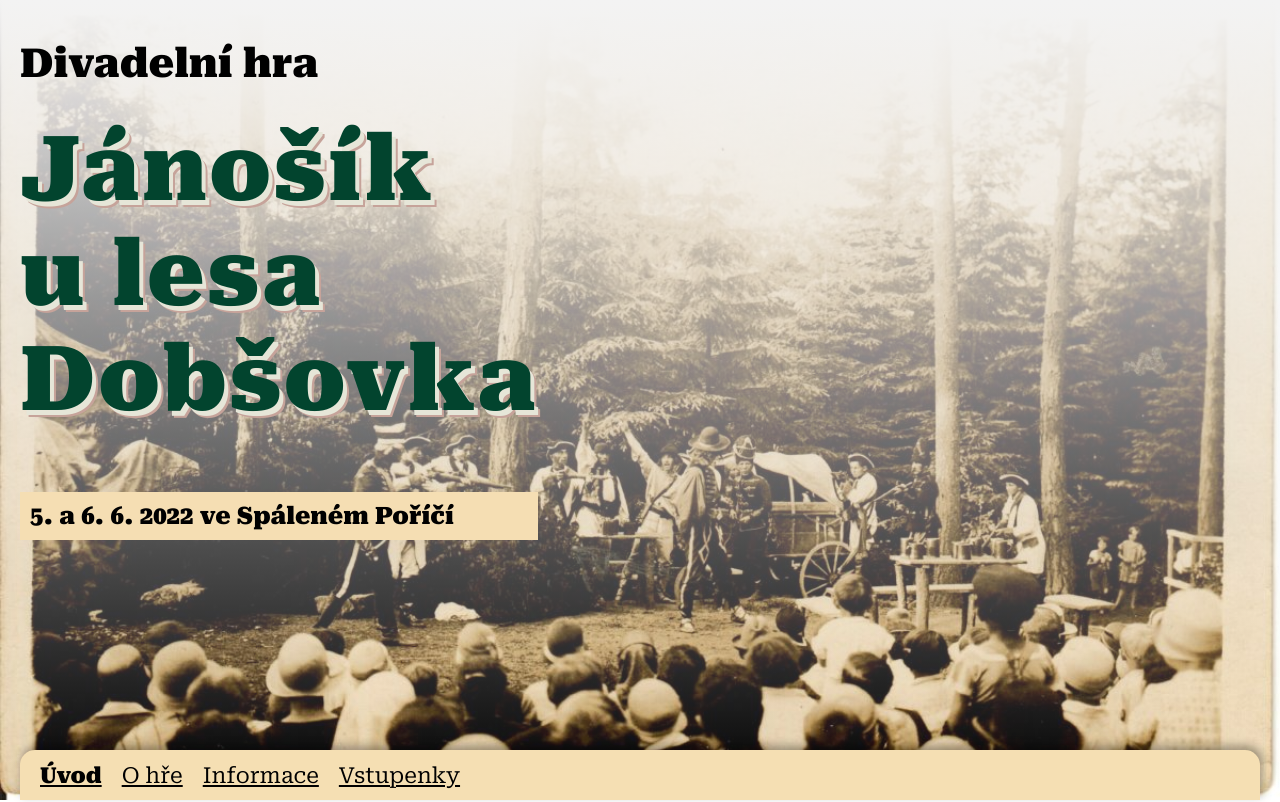
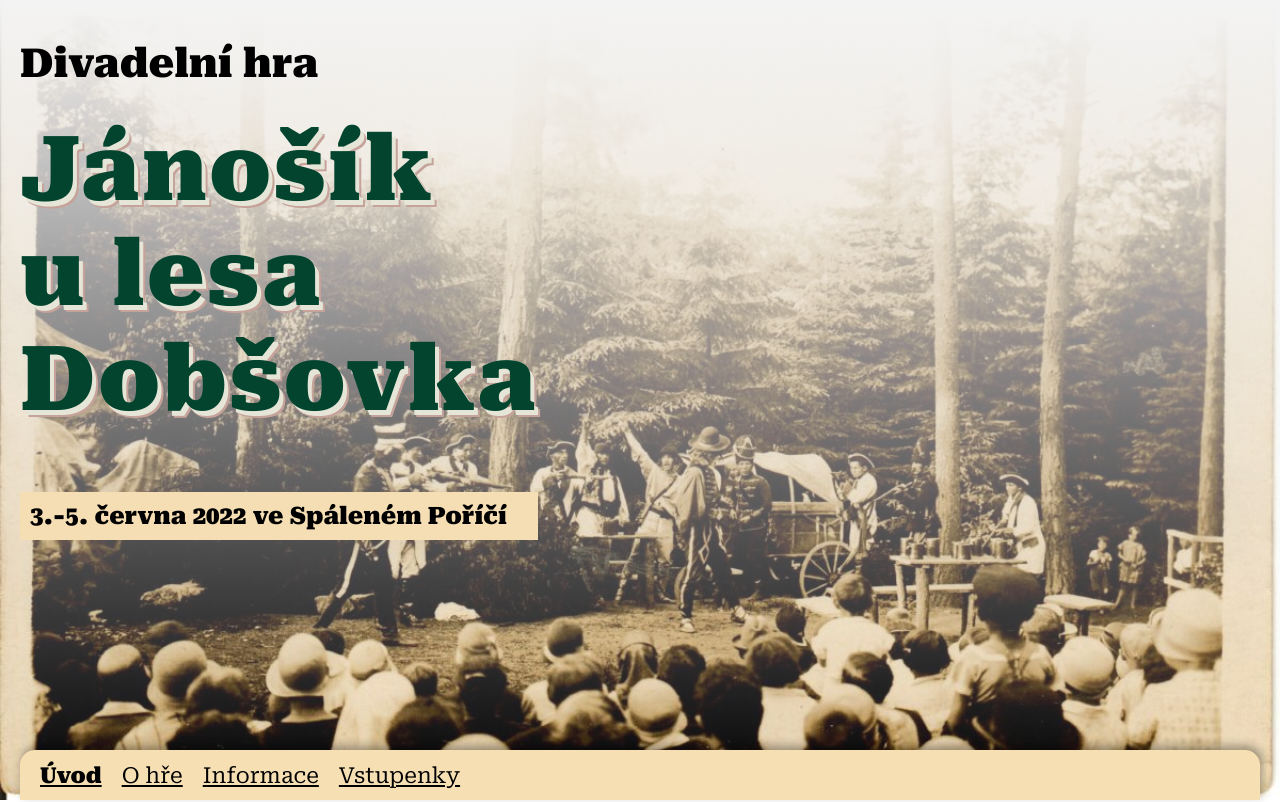
Before and after one commit to tomas-zeman/janosik, a plain HTML site: page index.html in a window 1280 px wide. Shown: the top 802 px of the page. Drawn offline with Linux system fonts and the light colour scheme.

Commit message:
Update index.html
update date

```diff
--- a/index.html
+++ b/index.html
@@ -214,7 +214,7 @@
         <div class="header__heading">
             <h3>Divadelní hra</h3>
             <h1>Jánošík <br>u lesa<br> Dobšovka</h1>
-            <h2>5. a 6. 6. 2022 ve Spáleném Poříčí</h2>
+            <h2>3.-5. června 2022 ve Spáleném Poříčí</h2>
         </div>
         <div class="header__main-image">
 
```
